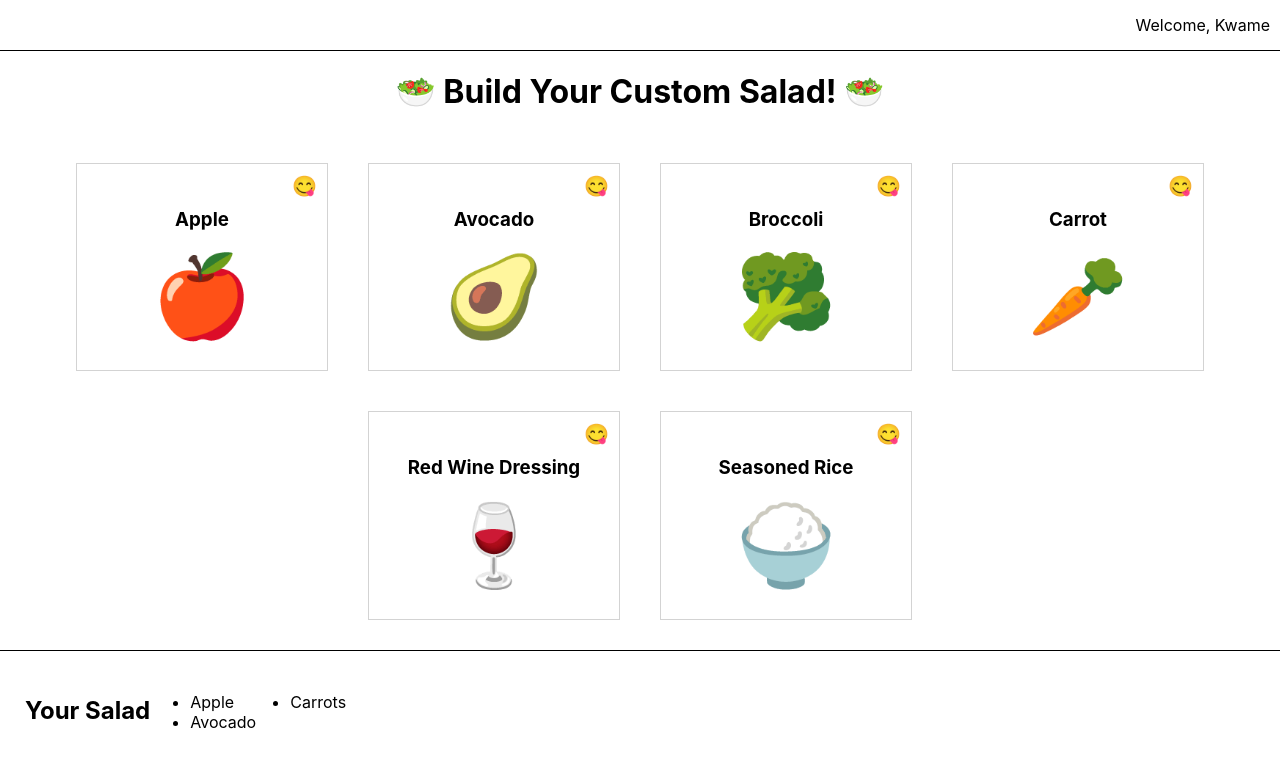
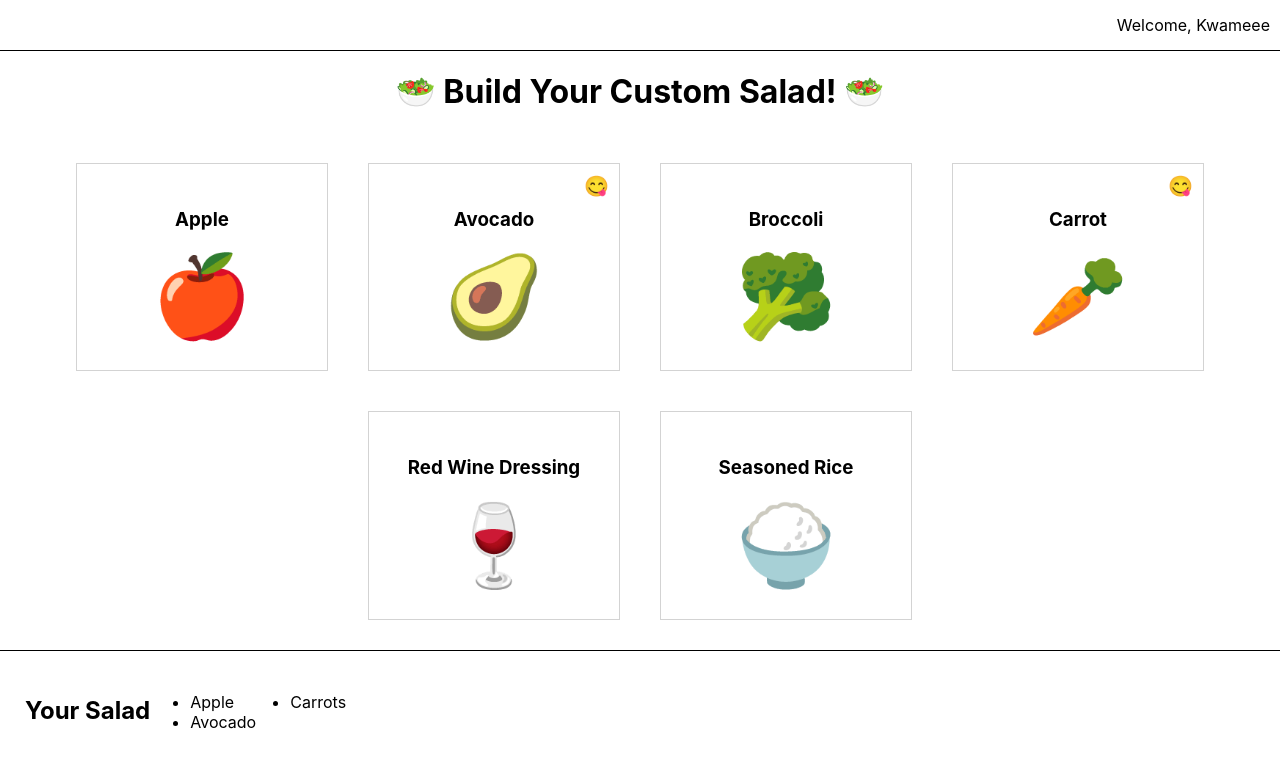
Before and after one commit to gingkob/dot-react-09, a React (Create React App) app: page / in a window 1280 px wide. Shown: the top 768 px of the page. Built offline with nearby package versions, Linux system fonts and the light colour scheme.

Commit message:
context added

```diff
--- a/src/components/App/App.js
+++ b/src/components/App/App.js
@@ -1,13 +1,23 @@
 import './App.css';
 import Navigation from '../Navigation/Navigation'
 import SaladMaker from '../SaladMaker/SaladMaker';
+import UserContext from '../User/User';
+
+const user = {
+  name: 'Kwameee',
+  favorites: [
+    'avocado',
+    'carrot'
+  ]
+}
+
 
 function App() {
   return (
-    <>
+    <UserContext.Provider value={user}>
       <Navigation />
       <SaladMaker />
-    </>
+    </UserContext.Provider>
   );
 }
 
--- a/src/components/Navigation/Navigation.js
+++ b/src/components/Navigation/Navigation.js
@@ -1,5 +1,6 @@
-import React from 'react';
+import React,{useContext} from 'react';
 import {createUseStyles} from 'react-jss';
+import UserContext from '../User/User';
 
 const useStyles = createUseStyles({
   wrapper:{
@@ -11,11 +12,13 @@ const useStyles = createUseStyles({
 
 const Navigation = () => {
 
+  const context = useContext(UserContext)
+
   const classes = useStyles();
 
   return (
     <div className={classes.wrapper}>
-      Welcome, Kwame
+      Welcome, {context.name}
     </div>
   )
 }
--- a/src/components/SaladItem/SaladItem.js
+++ b/src/components/SaladItem/SaladItem.js
@@ -1,7 +1,8 @@
-import React from 'react';
+import React,{useContext} from 'react';
 import PropTypes from 'prop-types';
 import { createUseStyles } from 'react-jss'
 
+import UserContext from '../User/User';
 
 const useStyles = createUseStyles({
   add: {
@@ -31,15 +32,16 @@ const useStyles = createUseStyles({
 
 const SaladItem = ({image, name}) => {
 
+  const context = useContext(UserContext)
   const classes = useStyles();
+  const favorite = context.favorites.includes(name)
 
-  const favorite = true;
   return(
     <div className={classes.wrapper}>
         <h3>
           {name}
         </h3>
-        <span className={classes.favorite} aria-label={favorite ? 'Favorite' : 'Not Favorite'}>
+        <span className={classes.favorite} aria-label={ favorite ? 'Favorite' : 'Not Favorite'}>
           {favorite ? '😋' : ''}
         </span>
         <button className={classes.add}>
--- /dev/null
+++ b/src/components/User/User.js
@@ -0,0 +1,4 @@
+import { createContext } from 'react';
+
+const UserContext = createContext();
+export default UserContext;
```
